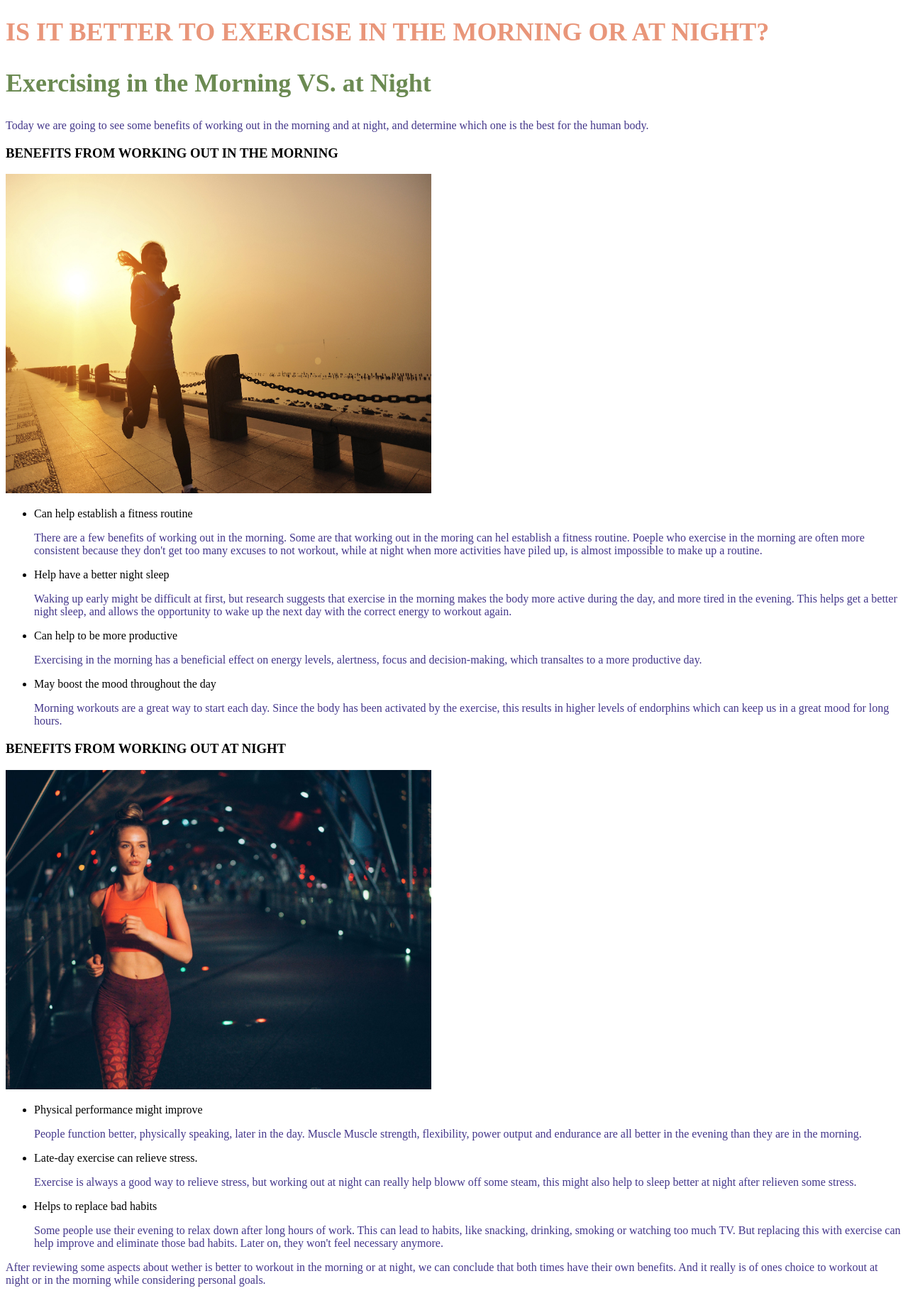
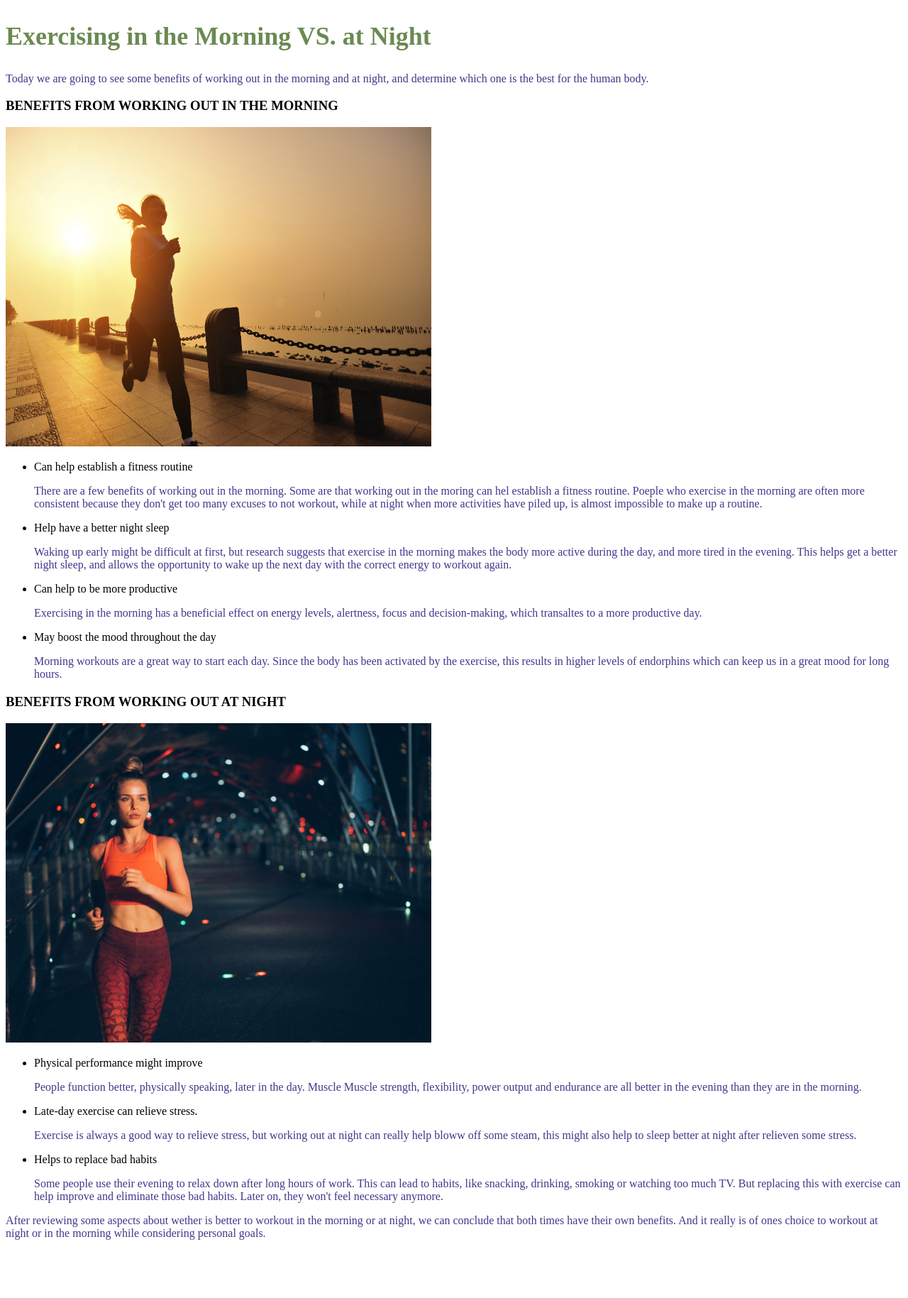
Before and after one commit to melaniemelara/MMED-1054-MIDTERM, a plain HTML site: page debate.html in a window 1280 px wide. Shown: the whole page at 71% size. After the commit the page ends 1763 px from the top, so only its background shows below. Drawn offline with Linux system fonts and the light colour scheme.

Commit message:
Working on Second HTML page

```diff
--- a/debate.html
+++ b/debate.html
@@ -6,8 +6,8 @@
   <link rel="stylesheet" href="main.css">
 </head>
 
-<h1>IS IT BETTER TO EXERCISE IN THE MORNING OR AT NIGHT?</h1>
 <body>
+
     <h2>Exercising in the Morning VS. at Night</h2>
     <p>Today we are going to see some benefits of working out in the morning and at night, and determine which one is the best for the human body.</p>
 
@@ -17,10 +17,13 @@
     <ul>
         <li>Can help establish a fitness routine</li>
         <p>There are a few benefits of working out in the morning. Some are that working out in the moring can hel establish a fitness routine. Poeple who exercise in the morning are often more consistent because they don't get too many excuses to not workout, while at night when more activities have piled up, is almost impossible to make up a routine.</p>
+
         <li>Help have a better night sleep</li>
         <p>Waking up early might be difficult at first, but research suggests that exercise in the morning makes the body more active during the day, and more tired in the evening. This helps get a better night sleep, and allows the opportunity to wake up the next day with the correct energy to workout again.</p>
+
         <li>Can help to be more productive</li>
         <p>Exercising in the morning has a beneficial effect on energy levels, alertness, focus and decision-making, which transaltes to a more productive day.</p>
+
         <li>May boost the mood throughout the day</li>
         <p>Morning workouts are a great way to start each day. Since the body has been activated by the exercise, this results in higher levels of endorphins which can keep us in a great mood for long hours.</p>
     </ul>
@@ -35,9 +38,7 @@
         <li>Helps to replace bad habits</li>
         <p>Some people use their evening to relax down after long hours of work. This can lead to habits, like snacking, drinking, smoking or watching too much TV. But replacing this with exercise can help improve and eliminate those bad habits. Later on, they won't feel necessary anymore.</p>
     </ul>
-    </section>
 
-    <section>
-        <p>After reviewing some aspects about wether is better to workout in the morning or at night, we can conclude that both times have their own benefits. And it really is of ones choice to workout at night or in the morning while considering personal goals. </p>
+    <p>After reviewing some aspects about wether is better to workout in the morning or at night, we can conclude that both times have their own benefits. And it really is of ones choice to workout at night or in the morning while considering personal goals. </p>
     </section>
 </body>
```
